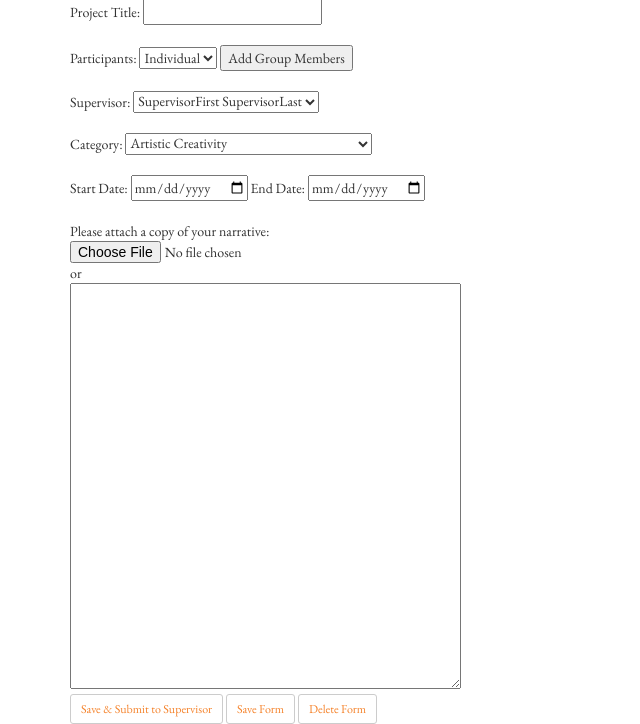
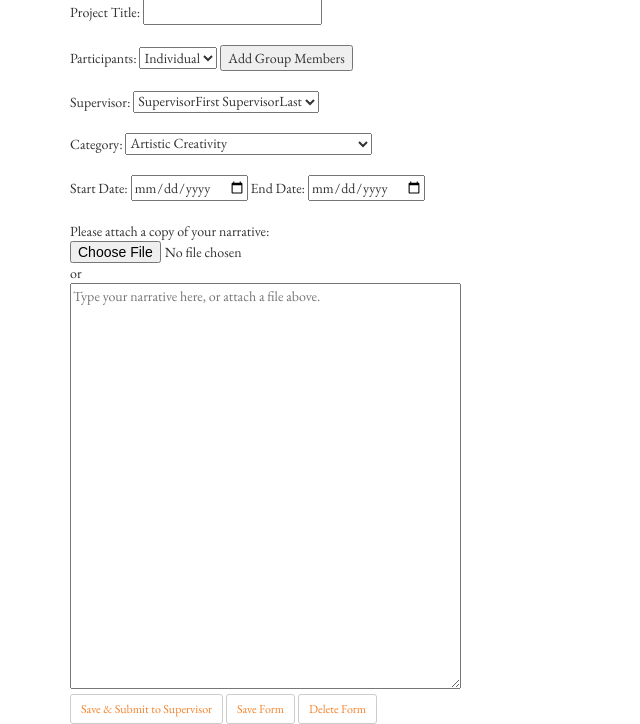
Before and after one commit to sweetenmn/HDXodyssey, a Django app: page /odyssey/proposal/ in a window 1280 px wide. Shown: the part 105-829 px from the top of the page, without its empty margins (0-640 px from the left). Run offline with Django 3.2, Linux system fonts and the light colour scheme; data comes from the database, SQL or seed files in the repository; some libraries are stand-ins or nearby versions.

Commit message:
Added default text to text areas

```diff
--- a/projects/templates/projects/completion.html
+++ b/projects/templates/projects/completion.html
@@ -38,7 +38,7 @@
             <br>
             or
             <br>
-            <textarea rows="20" cols="50" id="narrative"></textarea>
+            <textarea rows="20" cols="50" id="narrative" placeholder="Type your project description paragraph here, or attach a file above."></textarea>
             <a href="#">Description Requirements</a>
             </form>
     </div>
--- a/projects/templates/projects/proposal.html
+++ b/projects/templates/projects/proposal.html
@@ -41,7 +41,7 @@
         <input type="file" id="file">
         or
         <br>
-        <textarea rows="20" cols="50" id="narrative"></textarea>
+        <textarea rows="20" cols="50" id="narrative" placeholder="Type your narrative here, or attach a file above."></textarea>
         <br>
         <button type="submit" formaction="/submit_proposal/" name="propose" class="btn btn-default btn-sm" value="ss">Save &amp; Submit to Supervisor</button>
         <button type="submit" name="propose" class="btn btn-default btn-sm" value="save">Save Form</button>
```
